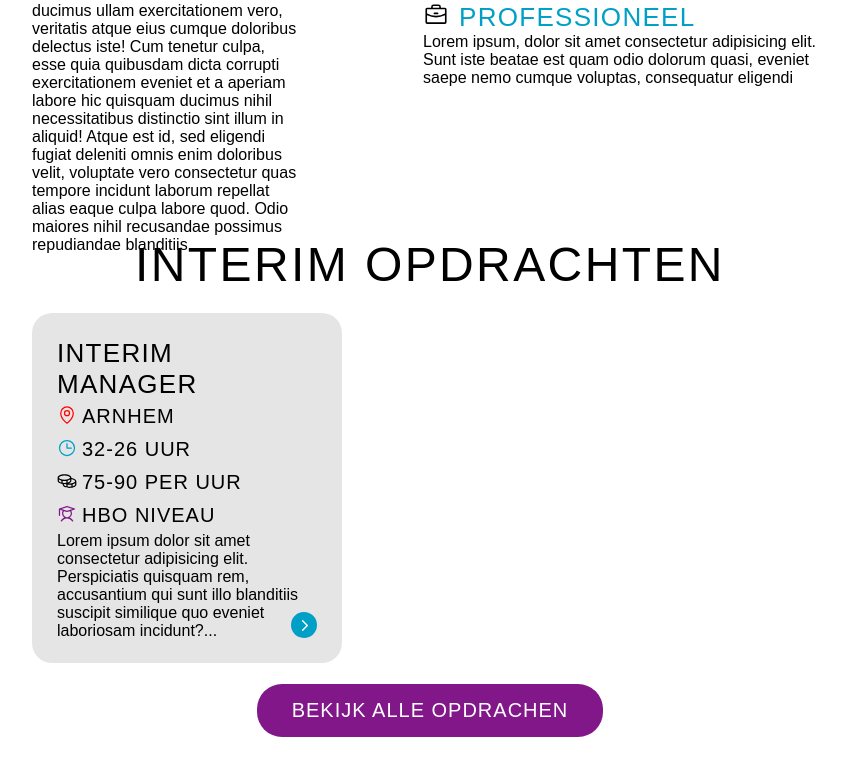
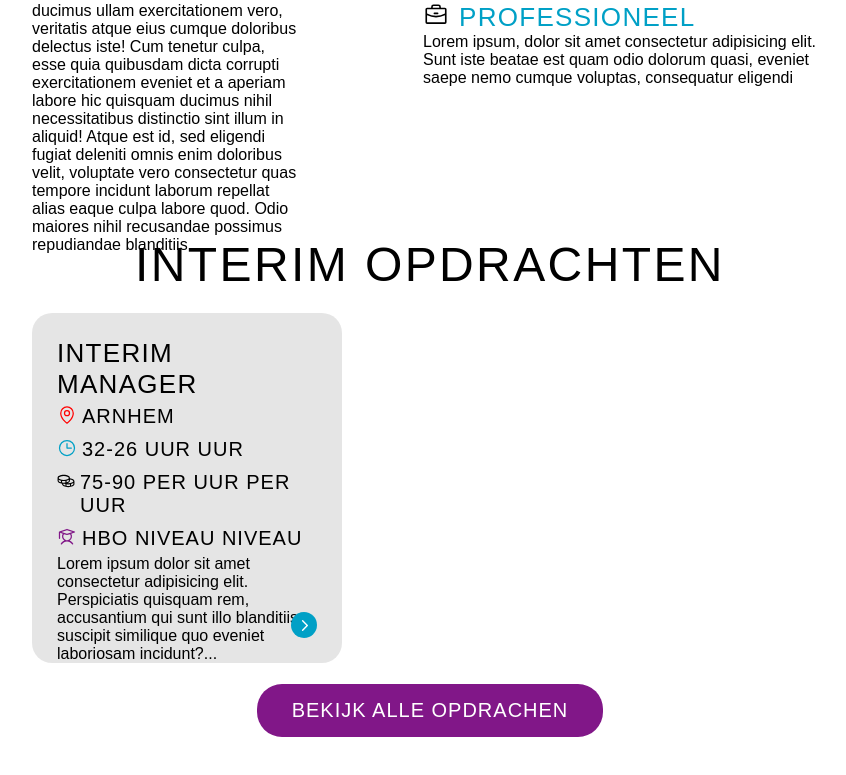
Before and after one commit to BoMaassen/fro-maassen-interim-professionals, a React (Vite) app: page / in a window 1280 px wide. Shown: the part 838-1613 px from the top of the page, without its empty margins (210-1056 px from the left). Built offline with nearby package versions, Linux system fonts and the light colour scheme.

Commit message:
component assignments gemaakt

```diff
--- /dev/null
+++ b/src/components/assignment/Assignment.css
@@ -0,0 +1,34 @@
+.assignment-block{
+    display: flex;
+    width: 100%;
+}
+
+.assignment{
+    display: flex;
+    flex-direction: column;
+    flex-basis: 310px;
+    height: 350px;
+    background-color: var(--grey-color);
+    justify-content: space-between;
+    align-items: center;
+    padding: 25px;
+    border-radius: 20px;
+    position: relative;
+}
+
+.highlights{
+    width: 100%;
+}
+
+.highlight{
+    display: flex;
+    flex-direction: row;
+    gap: 5px;
+    padding: 5px 0;
+}
+
+.assignment button{
+    position: absolute;
+    right: 25px;
+    bottom: 25px;
+}
--- /dev/null
+++ b/src/components/assignment/Assignment.jsx
@@ -0,0 +1,33 @@
+import "./Assignment.css"
+import Button from "../button/Button";
+import {MapPinIcon, ClockIcon, CoinsIcon, StudentIcon, CaretRightIcon } from "@phosphor-icons/react";
+
+function Assignment({place, hours, salary, education, text, title}){
+    return(
+        <article className="assignment">
+                    <h3>{title}</h3>
+                    <div className="highlights">
+                        <div className="highlight place">
+                            <MapPinIcon size={20} color="var(--red-color)" />
+                            <h4>{place}</h4>
+                        </div>
+                        <div className="highlight hours">
+                            <ClockIcon size={20} color="var(--blue-color)" />
+                            <h4>{hours} uur</h4>
+                        </div>
+                        <div className="highlight salary">
+                            <CoinsIcon size={20} color="var(--black-color)" />
+                            <h4>{salary} per uur</h4>
+                        </div>
+                        <div className="highlight education">
+                            <StudentIcon size={20} color="var(--purple-color)" />
+                            <h4>{education} niveau</h4>
+                        </div>
+                    </div>
+                    <p>{text}</p>
+                    <Button className="icon-button" text={<CaretRightIcon size={15} color="var(--white-color)" weight="bold" />} />
+                </article>
+    );
+}
+
+export default Assignment;
--- a/src/pages/home/home.jsx
+++ b/src/pages/home/home.jsx
@@ -2,6 +2,7 @@ import { BriefcaseIcon, HandshakeIcon, TargetIcon, MapPinIcon, ClockIcon, CoinsI
 import "./Home.css"
 import Usp from "../../components/ups/Usp";
 import Button from "../../components/button/Button";
+import Assignment from "../../components/assignment/Assignment";
 
 function Home() {
     return (<main>
@@ -19,32 +20,9 @@ function Home() {
         <section className="assignments">
             <h2>Interim opdrachten</h2>
             <div className="assignment-block">
-                <article className="assignment">
-                    <h3>Interim manager</h3>
-                    <div className="highlights">
-                        <div className="highlight place">
-                            <MapPinIcon size={20} color="var(--red-color)" />
-                            <h4>Arnhem</h4>
-                        </div>
-                        <div className="highlight hours">
-                            <ClockIcon size={20} color="var(--blue-color)" />
-                            <h4>32-26 uur</h4>
-                        </div>
-                        <div className="highlight salary">
-                            <CoinsIcon size={20} color="var(--black-color)" />
-                            <h4>75-90 per uur</h4>
-                        </div>
-                        <div className="highlight education">
-                            <StudentIcon size={20} color="var(--purple-color)" />
-                            <h4>Hbo niveau</h4>
-                        </div>
-                    </div>
-                    <p>Lorem ipsum dolor sit amet consectetur adipisicing elit. Perspiciatis quisquam rem, accusantium qui sunt illo blanditiis suscipit similique quo eveniet laboriosam incidunt?...</p>
-
-                    <Button className="icon-button" text={<CaretRightIcon size={15} color="var(--white-color)" weight="bold"/>} />
-                </article>
+                <Assignment title="Interim manager" place="Arnhem" hours="32-26 uur" salary="75-90 per uur" education="Hbo niveau" text="Lorem ipsum dolor sit amet consectetur adipisicing elit. Perspiciatis quisquam rem, accusantium qui sunt illo blanditiis suscipit similique quo eveniet laboriosam incidunt?..."/>
             </div>
-            <Button className="text-button" text="Bekijk alle opdrachen"/>
+            <Button className="text-button" text="Bekijk alle opdrachen" />
         </section>
     </main>
     )
```
